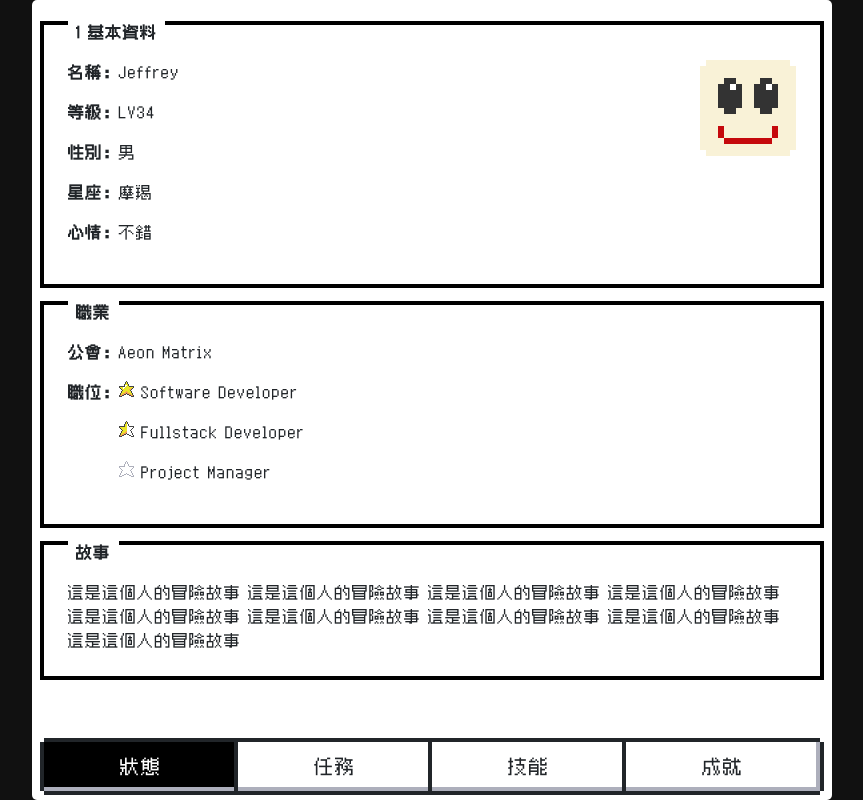
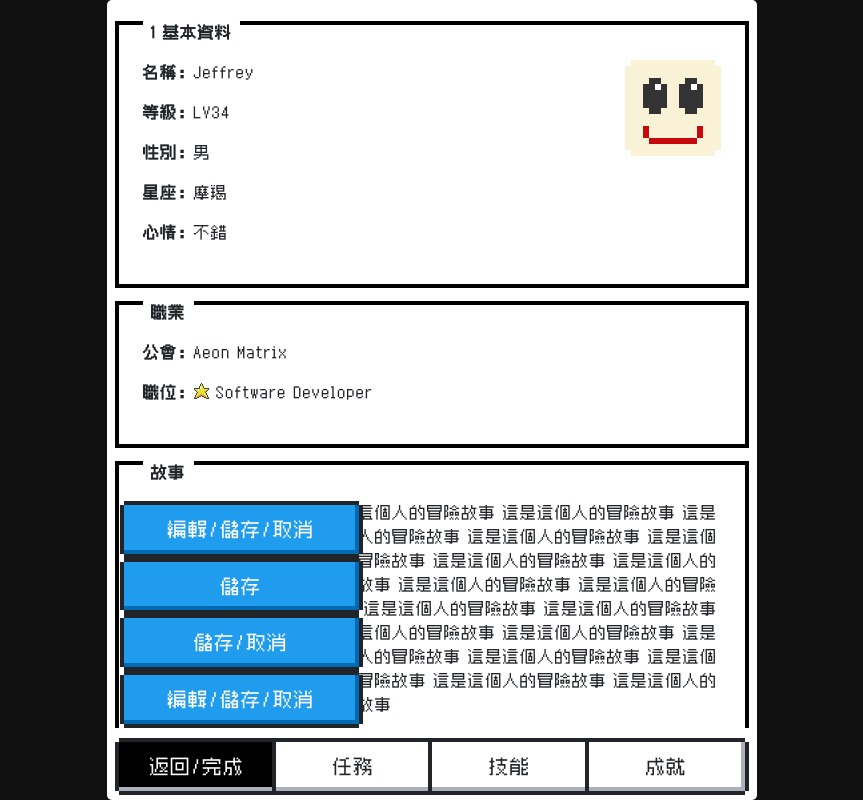
Before and after one commit to jcyh0120/psk-rpg-menu, a Svelte app: page / in a window 1280 px wide. Shown: the whole page, without its empty margins (208-1071 px from the left). Built offline with nearby package versions, Linux system fonts and the light colour scheme.

Commit message:
current experiment

```diff
--- a/src/App.svelte
+++ b/src/App.svelte
@@ -2,9 +2,13 @@
   import Tab from "./components/Tab.svelte";
 
   let select = 1;
+  let subMenu = false;
 
   function selectHandler(menu) {
-    select = menu;
+    if (menu === 1 && select === 1) {
+    } else {
+      select = menu;
+    }
   }
 </script>
 
@@ -13,13 +17,41 @@
     <Tab {select} />
   </div>
 
+  <div class="nav-bar2">
+    <div>
+      <button
+        type="button"
+        class="nav-button nes-btn is-primary select"
+        on:click={() => selectHandler(1)}>編輯/儲存/取消</button
+      >
+
+      <button
+        type="button"
+        class="nav-button nes-btn is-primary select"
+        on:click={() => selectHandler(1)}>儲存</button
+      >
+      <button
+        type="button"
+        class="nav-button nes-btn is-primary select"
+        on:click={() => selectHandler(1)}>儲存/取消</button
+      >
+      <button
+        type="button"
+        class="nav-button nes-btn is-primary select"
+        on:click={() => selectHandler(1)}>編輯/儲存/取消</button
+      >
+    </div>
+
+
+  </div>
+
   <div class="nav-bar">
     <div>
       <button
         type="button"
         class:active={select === 1}
         class="nav-button nes-btn is-normal select"
-        on:click={() => selectHandler(1)}>狀態</button
+        on:click={() => selectHandler(1)}>返回/完成</button
       >
     </div>
 
@@ -62,7 +94,7 @@
     grid-template-rows: 1fr auto;
     grid-gap: 10px;
 
-    max-width: 800px;
+    max-width: 650px;
     height: 100vh;
     max-height: -webkit-fill-available;
 
@@ -71,13 +103,26 @@
 
     background-color: white;
     border-radius: 5px;
-
   }
 
   .info-board {
     padding: 0.5rem;
     overflow: hidden;
     overflow-y: scroll;
+  }
+
+  /* width */
+  ::-webkit-scrollbar {
+    width: 10px;
+  }
+
+  /* Track */
+  ::-webkit-scrollbar-track {
+    background: #f1f1f1;
+  }
+
+  ::-webkit-scrollbar-thumb {
+    background: #888;
   }
 
   .nav-bar {
@@ -97,4 +142,14 @@
     background-color: black;
     color: white;
   }
+
+  .nav-bar2 {
+    bottom: 4.5rem;
+    position: absolute;
+    display: grid;
+    margin: 0 0.8rem;
+    /* padding-right: 0.5rem; */
+    grid-template-columns: 1fr 1fr 1fr 1fr;
+    grid-template-rows: auto;
+  }
 </style>
--- a/src/components/Tab.svelte
+++ b/src/components/Tab.svelte
@@ -32,19 +32,19 @@
             <p><b>職位：</b></p>
 
             <div>
-                <p class="is-dark">
+                <p>
                     <i class="nes-icon is-small star" />
                     <span>Software Developer</span>
                 </p>
 
-                <p class="is-dark">
+                <!-- <p class="is-dark">
                     <i class="nes-icon is-small star is-half" />
                     <span>Fullstack Developer</span>
                 </p>
                 <p class="is-dark">
                     <i class="nes-icon is-small star is-empty" />
                     <span>Project Manager</span>
-                </p>
+                </p> -->
             </div>
         </div>
     </div>
@@ -54,6 +54,12 @@
     <h2 class="title">故事</h2>
 
     <p>
+        這是這個人的冒險故事 這是這個人的冒險故事 這是這個人的冒險故事
+        這是這個人的冒險故事 這是這個人的冒險故事 這是這個人的冒險故事
+        這是這個人的冒險故事 這是這個人的冒險故事 這是這個人的冒險故事
+        這是這個人的冒險故事 這是這個人的冒險故事 這是這個人的冒險故事
+        這是這個人的冒險故事 這是這個人的冒險故事 這是這個人的冒險故事
+        這是這個人的冒險故事 這是這個人的冒險故事 這是這個人的冒險故事
         這是這個人的冒險故事 這是這個人的冒險故事 這是這個人的冒險故事
         這是這個人的冒險故事 這是這個人的冒險故事 這是這個人的冒險故事
         這是這個人的冒險故事 這是這個人的冒險故事 這是這個人的冒險故事
@@ -74,4 +80,8 @@
         flex: 1;
         text-align: end;
     }
+
+    .nes-icon.is-small.star {
+        top: 0.15rem;
+    }
 </style>
```
